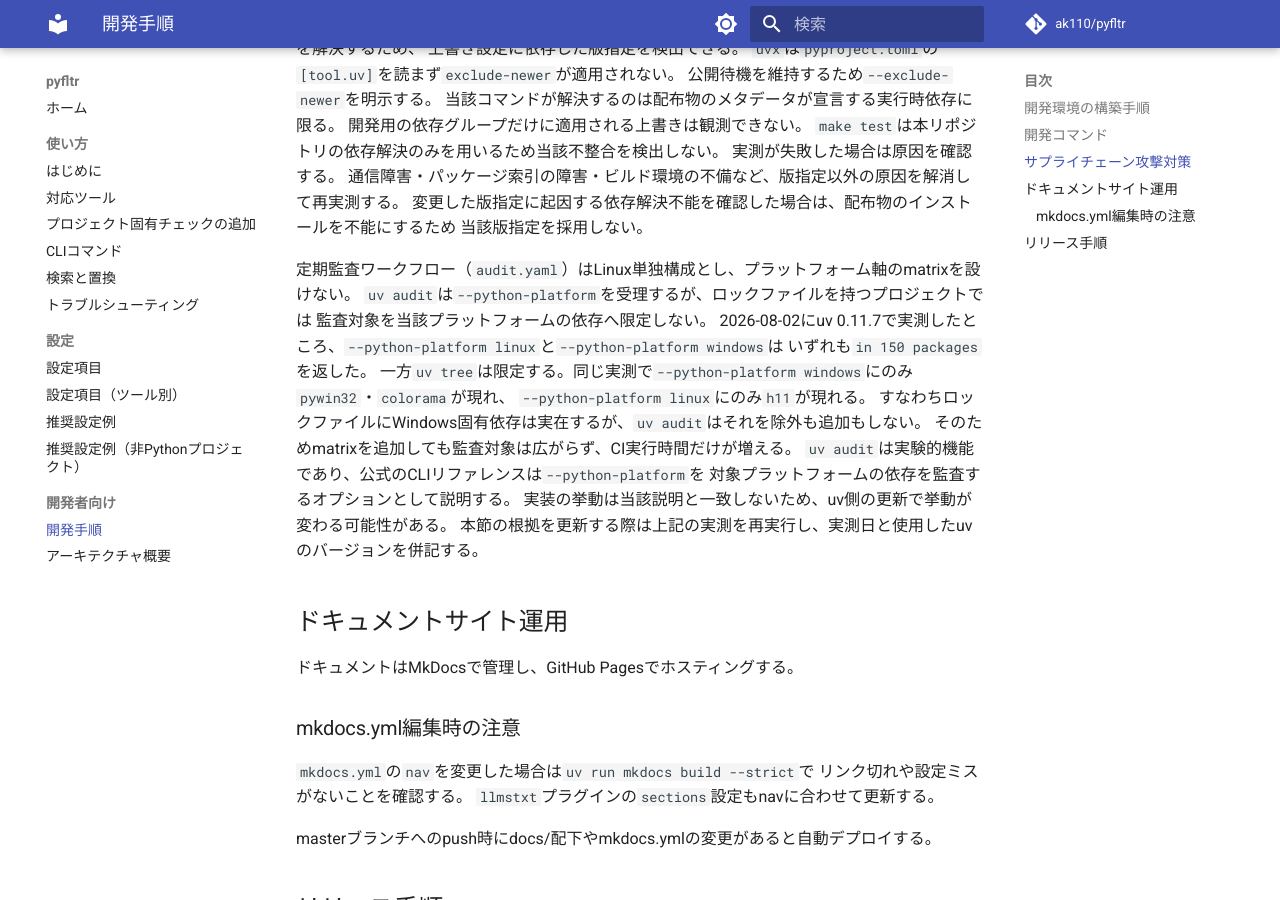
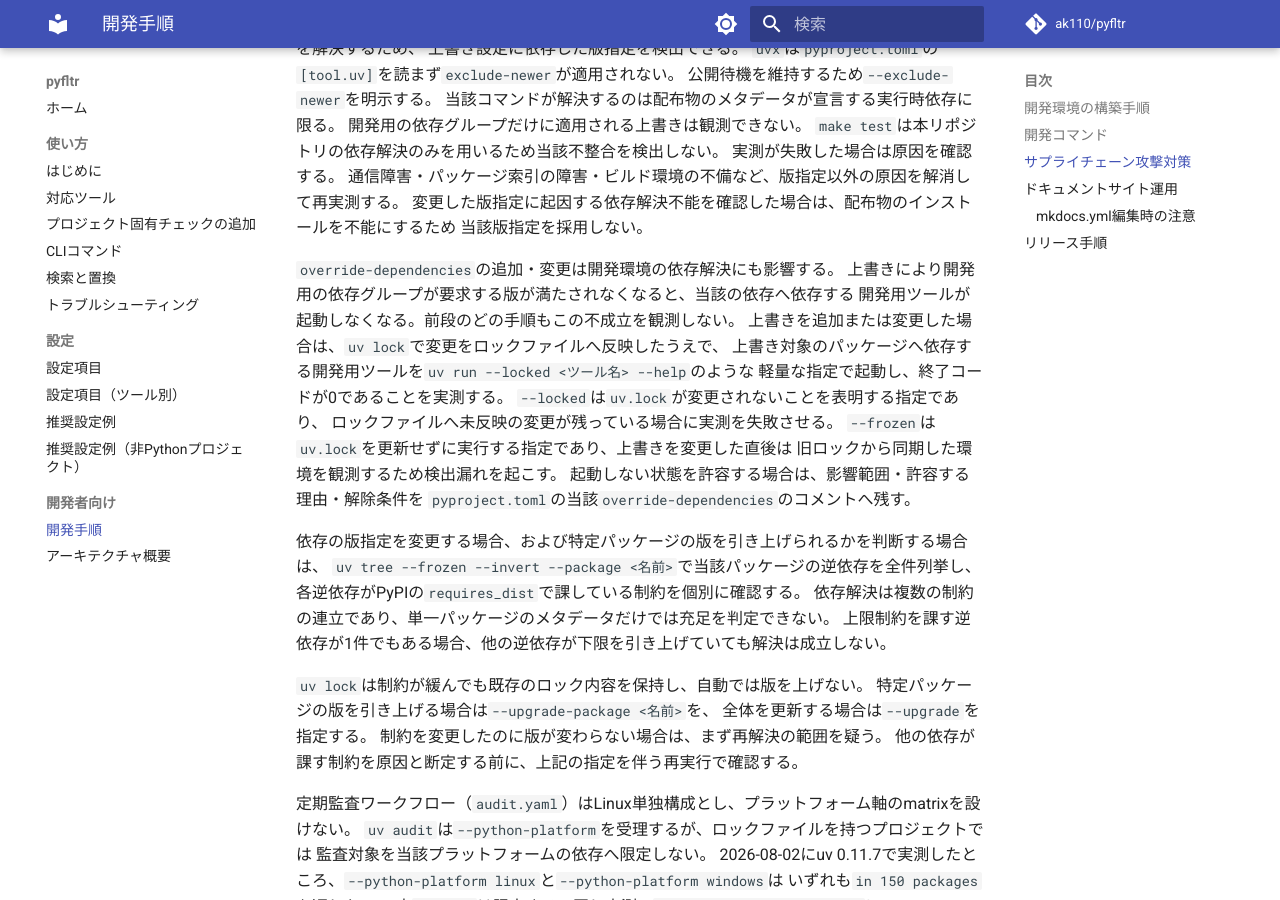
Before and after one commit to ak110/pyfltr, an MkDocs documentation site: the page built from docs/development/development.md, in a window 1280 px wide and 900 px high, scrolled down 1522 px. Built offline with MkDocs 1.6.1 and Material for MkDocs 9.7.7, drawn with Linux system fonts in a browser that asks for light colours; comment, search, counter and statistics services are not loaded.

Commit message:
docs(development): 依存の版制約変更時に確認する手順を追記する
依存の上書きや制約変更では、開発用ツールの起動不能、逆依存の見落とし、ロックの再解決不足による手戻りが生じる。

開発環境側の起動実測、逆依存の全件確認と制約の連立判定、ロックファイルの再解決範囲を文書化した。単一サブコマンド専用依存をモジュール先頭で捕捉する制約もスキルへ追記した。

再発予防: 依存制約の変更時に配布経路と開発環境の双方を実測し、逆依存と再解決範囲を順に確認する手順を正本へ固定した。

採用フィードバック: pyfltr-feedback-batch-fc55.md

Co-authored-by: Codex <noreply@openai.com>

```diff
--- a/docs/development/development.md
+++ b/docs/development/development.md
@@ -61,6 +61,31 @@ Dependabotによる自動修正PRの作成は無効とし、更新は`make updat
 変更した版指定に起因する依存解決不能を確認した場合は、配布物のインストールを不能にするため
 当該版指定を採用しない。
 
+`override-dependencies`の追加・変更は開発環境の依存解決にも影響する。
+上書きにより開発用の依存グループが要求する版が満たされなくなると、当該の依存へ依存する
+開発用ツールが起動しなくなる。前段のどの手順もこの不成立を観測しない。
+上書きを追加または変更した場合は、`uv lock`で変更をロックファイルへ反映したうえで、
+上書き対象のパッケージへ依存する開発用ツールを`uv run --locked <ツール名> --help`のような
+軽量な指定で起動し、終了コードが0であることを実測する。
+`--locked`は`uv.lock`が変更されないことを表明する指定であり、
+ロックファイルへ未反映の変更が残っている場合に実測を失敗させる。
+`--frozen`は`uv.lock`を更新せずに実行する指定であり、上書きを変更した直後は
+旧ロックから同期した環境を観測するため検出漏れを起こす。
+起動しない状態を許容する場合は、影響範囲・許容する理由・解除条件を
+`pyproject.toml`の当該`override-dependencies`のコメントへ残す。
+
+依存の版指定を変更する場合、および特定パッケージの版を引き上げられるかを判断する場合は、
+`uv tree --frozen --invert --package <名前>`で当該パッケージの逆依存を全件列挙し、
+各逆依存がPyPIの`requires_dist`で課している制約を個別に確認する。
+依存解決は複数の制約の連立であり、単一パッケージのメタデータだけでは充足を判定できない。
+上限制約を課す逆依存が1件でもある場合、他の逆依存が下限を引き上げていても解決は成立しない。
+
+`uv lock`は制約が緩んでも既存のロック内容を保持し、自動では版を上げない。
+特定パッケージの版を引き上げる場合は`--upgrade-package <名前>`を、
+全体を更新する場合は`--upgrade`を指定する。
+制約を変更したのに版が変わらない場合は、まず再解決の範囲を疑う。
+他の依存が課す制約を原因と断定する前に、上記の指定を伴う再実行で確認する。
+
 定期監査ワークフロー（`audit.yaml`）はLinux単独構成とし、プラットフォーム軸のmatrixを設けない。
 `uv audit`は`--python-platform`を受理するが、ロックファイルを持つプロジェクトでは
 監査対象を当該プラットフォームの依存へ限定しない。
```
Also changed, not shown: .claude/skills/test-constraints/SKILL.md (+13 -0 lines).
